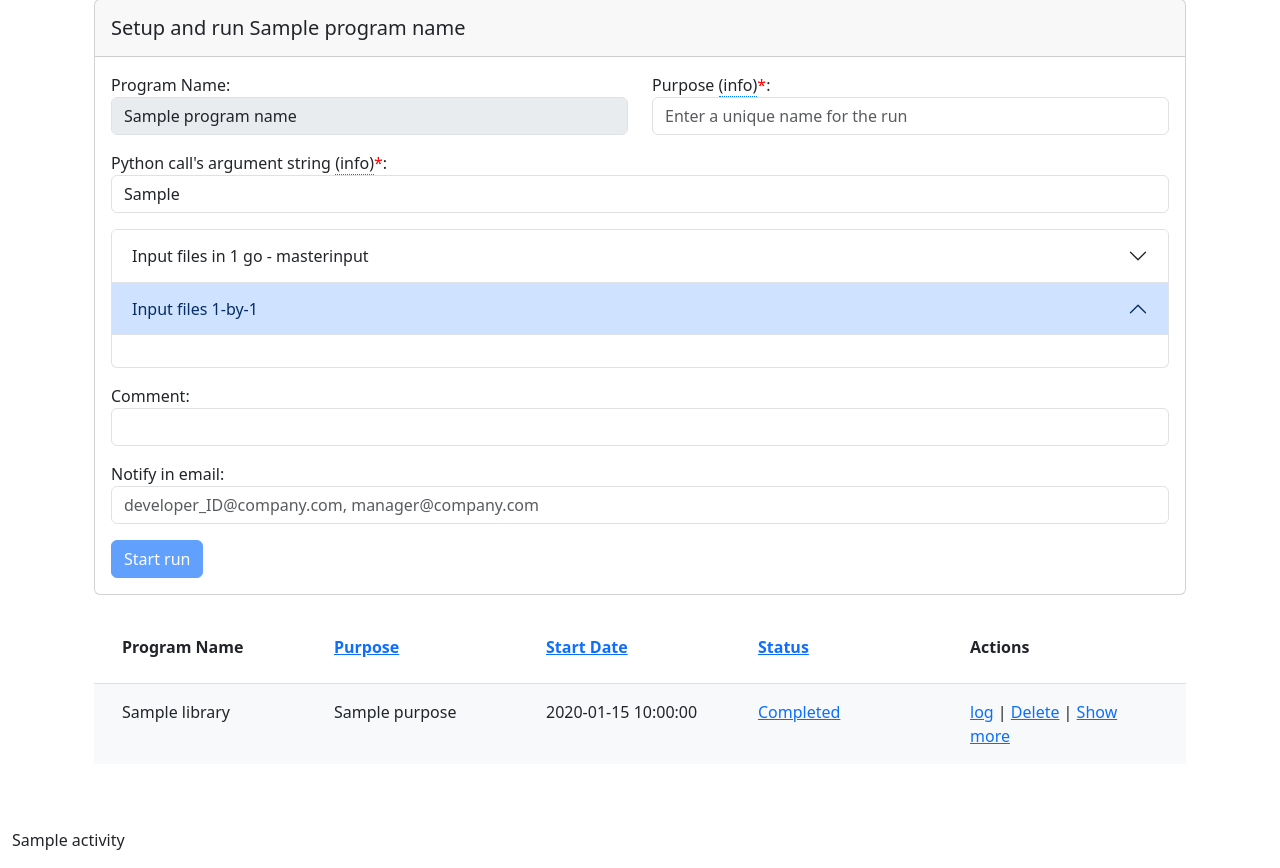
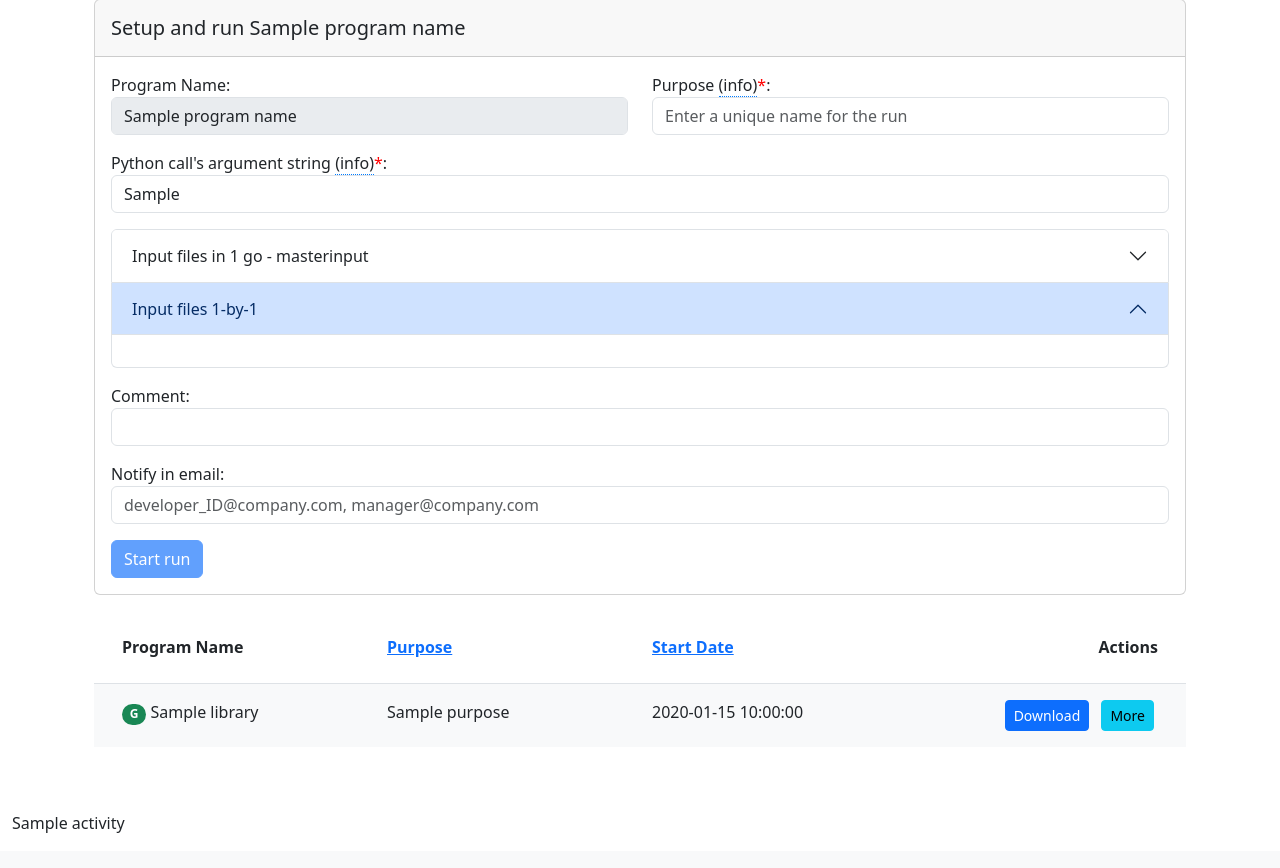
Before and after one commit to danieltuzes/gep_host_service, a Flask app: template gep_host/templates/runs.html in a window 1280 px wide. Shown: the part 183-1051 px from the top of the page. After the commit the page ends 1016 px from the top, so only its background shows below. Run offline with Flask 3, Linux system fonts and the light colour scheme; the template is opened without the code that fills it: most values are stand-ins (such as "Sample title", 1, 10 or a date in 2020); some libraries are stand-ins or nearby versions.

Commit message:
reformat runs
use button style, remove status, add status badge

```diff
--- a/gep_host/templates/programs.html
+++ b/gep_host/templates/programs.html
@@ -81,7 +81,7 @@
                 </a>
             </div>
             <div class="col"> Python Version, Libs </div>
-            <div class="col">Actions</div>
+            <div class="col text-end">Actions</div>
         </div>
         {% for program in programs.itertuples() %}
         <div class="row">
--- a/gep_host/templates/runs.html
+++ b/gep_host/templates/runs.html
@@ -157,43 +157,48 @@
                     {{'↓' if direction == 'desc' and column == 'setup_date'}}
                 </a>
             </div>
-            <div class="col">
-                <a
-                    href="{{ url_for('runs', column='status', program_name=program_name, direction='desc' if direction == 'asc' and column == 'status' else 'asc') }}">
-                    Status
-                    {{'↑' if direction == 'asc' and column == 'status'}}
-                    {{'↓' if direction == 'desc' and column == 'status'}}
-                </a>
-            </div>
-            <div class="col">Actions</div>
+            <div class="col text-end">Actions</div>
         </div>
         {% for run in runs.itertuples() %}
         <div class="row">
-            <div class="col">{{ run.program_name}}</div>
+            <div class="col">
+                <span data-bs-toggle="tooltip" data-bs-placement="top" title="{{run.status}}">
+                    {% if run.status == "Completed" %}
+                    <span class="badge rounded-pill bg-success">G</span>
+                    {% elif "error" in run.status %}
+                    <span class="badge rounded-pill bg-danger">X</span>
+                    {% else %}
+                    <span class="badge rounded-pill bg-info">C</span>
+                    {% endif %}
+                </span>
+                {{ run.program_name}}
+            </div>
             <div class="col">{{ run.purpose }}</div>
             <div class="col">{{ run.setup_date }}</div>
-            <div class="col">
+            <div class="col text-end">
+                {% if run.status == "running" %}
+                <a href="#" class="btn btn-warning btn-sm mx-1">Stop</a> |
+                {% endif %}
                 {% if "Completed" in run.status %}
-                <a
-                    href="{{ url_for('get_run_file', program_name=run.program_name, purpose=run.purpose, file=run.program_name + '__' + run.purpose + '.zip') }}">{{
-                    run.status }}</a>
-                {% else %}
-                {{ run.status }}{% if run.status=="running" %}, PID={{ run.pid }}{% endif %}{% endif %}
-            </div>
-            <div class="col">
-                <a href="{{ url_for('run_log', program_name=run.program_name, purpose=run.purpose) }}">log</a> |
-                {% if run.status == "running" %}Stop | {% endif %}
-                <a href="{{ url_for('del_run', program_name=run.program_name, purpose=run.purpose) }}">Delete</a>
-                |
-                <a href="#" onclick="toggleRow(event,this)">Show more</a>
+                <a class="btn btn-primary btn-sm mx-1"
+                    href="{{ url_for('get_run_file', program_name=run.program_name, purpose=run.purpose, file=run.program_name + '__' + run.purpose + '.zip') }}">
+                    Download</a>
+                {% endif %}
+                <a href="#" onclick="toggleRow(event,this)" class="btn btn-info btn-sm mx-1">More</a>
             </div>
         </div>
         <div class="row additional pt-0" style="display: none;">
             <hr>
-            <div class="col-12"><strong>Python call:</strong>
+            <div class="my-2"><strong>Status:</strong><br>
+                {{ run.status }}
+                <a href="{{ url_for('run_log', program_name=run.program_name, purpose=run.purpose) }}">
+                    Download the run log file
+                </a>
+            </div>
+            <div class="my-2"><strong>Python call:</strong>
                 <code>python -m {{ run.python_args }}</code>
             </div>
-            <div class="row">
+            <div class="row my-2">
                 <div class="col-5"><strong>Uploaded files:</strong><br>
                     {% set uploads = run.uploaded_files|parse_json %}
                     {% if uploads == {} %}<span class='text-muted'>(None)</span>
@@ -235,7 +240,7 @@
                 </div>
             </div>
             <hr class="my-3 text-center border-secondary">
-            <div class="col-12"><strong>Expected output files</strong>
+            <div class="my-2"><strong>Expected output files</strong>
                 <a
                     href="{{ url_for('get_run_file', program_name=run.program_name, purpose=run.purpose, file=run.program_name + '__' + run.purpose) }}">(zipped
                     run folder)</a>:
@@ -249,21 +254,21 @@
                 {% endfor %}
                 {% endif %}
             </div>
-
-
-            <div class="col-12"><strong>Comment:</strong>
+            <div class="my-2"><strong>Comment:</strong>
                 {% if run.comment == "" %}<span class='text-muted'>(None)</span>
                 {% else %}
                 {{ run.comment }}
                 {% endif %}
             </div>
-            <div class="col-12"><strong>Notifications:</strong>
+            <div><strong>Notifications:</strong>
                 {% if run.notifications == "[]" %}<span class='text-muted'>(None)</span>
                 {% else %}
                 {% set notifications = run.notifications|parse_json %}
                 {{ notifications|join(", ")}}
                 {% endif %}
             </div>
+            <div class="my-2"><a class="btn btn-danger btn-sm"
+                    href="{{ url_for('del_run', program_name=run.program_name, purpose=run.purpose) }}">Delete</a></div>
         </div>
         {% endfor %}
     </div>
@@ -273,6 +278,7 @@
     {% endif %}
 </div>
 
+<!-- invalid email notifier -->
 {% if program_name is not none %}
 <div class="modal fade" id="errorModal" tabindex="-1" aria-labelledby="errorModalLabel" aria-hidden="true">
     <div class="modal-dialog">
@@ -290,8 +296,9 @@
         </div>
     </div>
 </div>
+{% endif %}
 
-{% endif %}
+<!-- disable input field if inherited is selected -->
 <script>
     document.addEventListener('DOMContentLoaded', function () {
         // Handle checkbox toggles for all inputs
```
